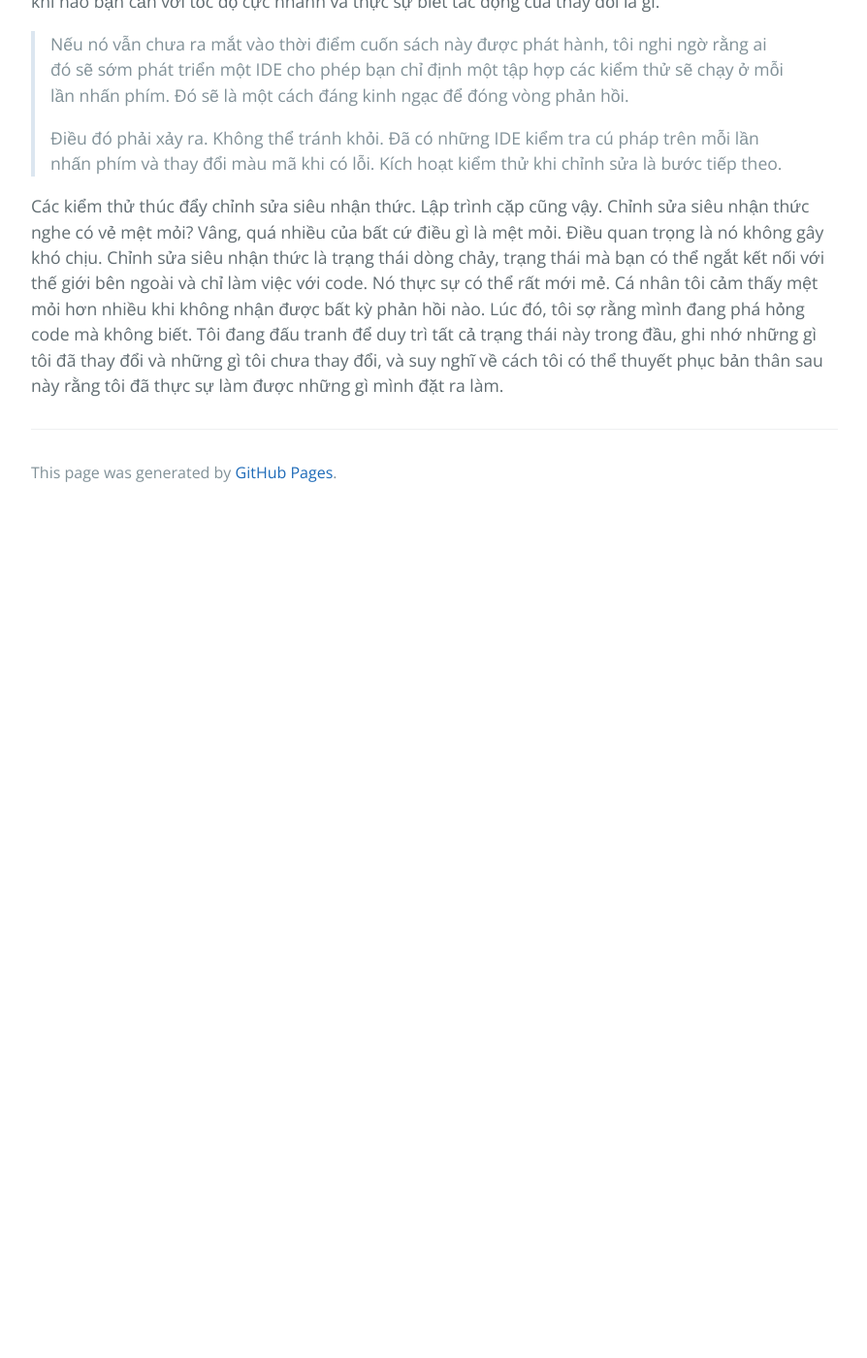
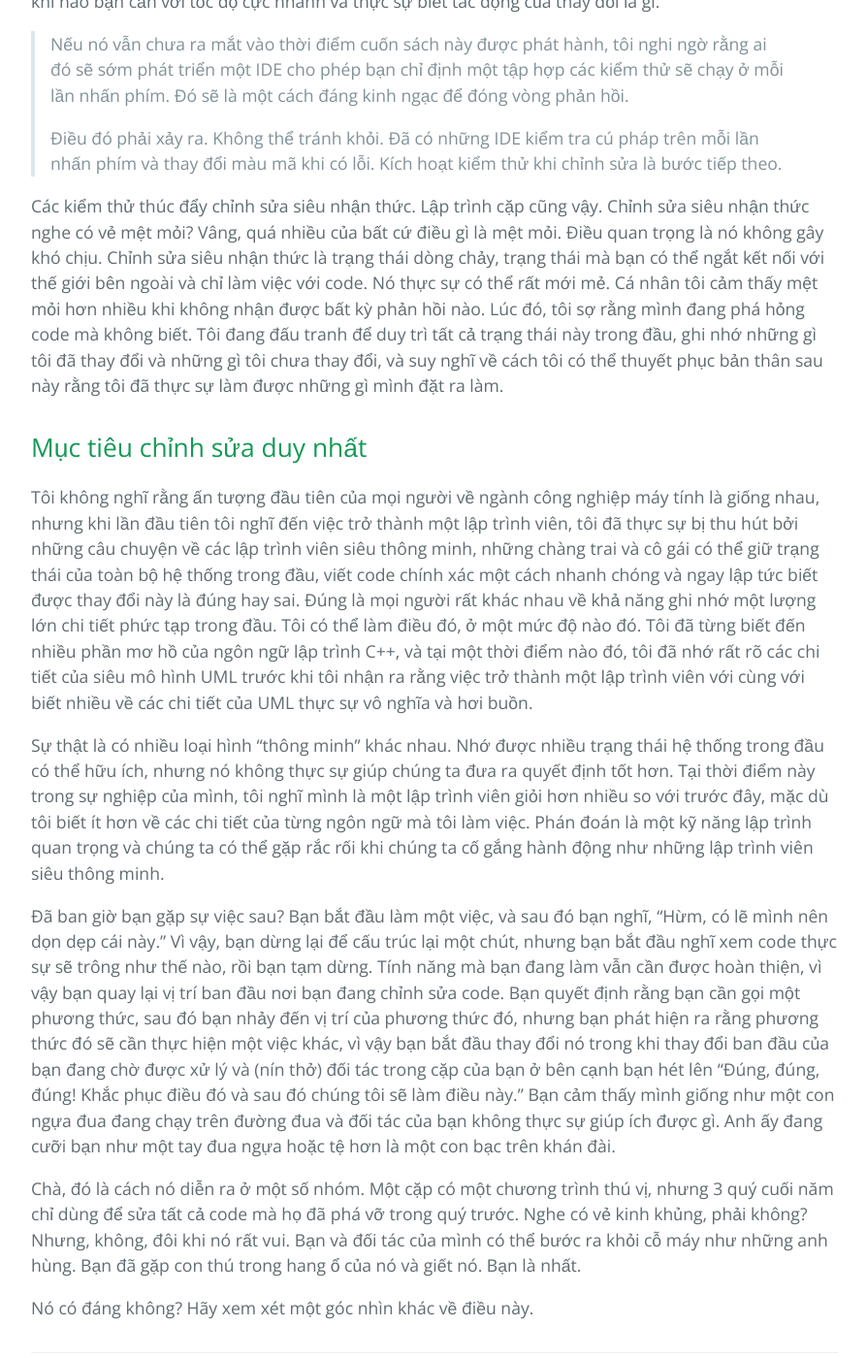
Before and after one commit to HaiBV/haibv.github.io, a Jekyll site: the page built from working-effectively-with-legacy-code/chapter-23-how-do-i-know-that-im-not-breaking-anything.md, in a window 1280 px wide and 1400 px high, scrolled down 1645 px. Shown: the whole window at 97% size, without its empty margins (192-1086 px from the left). Built offline with Jekyll 4.4.1, drawn with Linux system fonts in a browser that asks for light colours; our own code applies the rules of GitHub Pages for plain Markdown files; before the commit the page ends 2176 px from its top, so only the background shows below that.

Commit message:
Book - Working Efectively with Legacy Code - P2 - C23

```diff
--- a/working-effectively-with-legacy-code/chapter-23-how-do-i-know-that-im-not-breaking-anything.md
+++ b/working-effectively-with-legacy-code/chapter-23-how-do-i-know-that-im-not-breaking-anything.md
@@ -23,3 +23,15 @@ Khi ngồi trước bàn phím, chúng ta có thể phân loại tất cả tổ
 > Điều đó phải xảy ra. Không thể tránh khỏi. Đã có những IDE kiểm tra cú pháp trên mỗi lần nhấn phím và thay đổi màu mã khi có lỗi. Kích hoạt kiểm thử khi chỉnh sửa là bước tiếp theo.
 
 Các kiểm thử thúc đẩy chỉnh sửa siêu nhận thức. Lập trình cặp cũng vậy. Chỉnh sửa siêu nhận thức nghe có vẻ mệt mỏi? Vâng, quá nhiều của bất cứ điều gì là mệt mỏi. Điều quan trọng là nó không gây khó chịu. Chỉnh sửa siêu nhận thức là trạng thái dòng chảy, trạng thái mà bạn có thể ngắt kết nối với thế giới bên ngoài và chỉ làm việc với code. Nó thực sự có thể rất mới mẻ. Cá nhân tôi cảm thấy mệt mỏi hơn nhiều khi không nhận được bất kỳ phản hồi nào. Lúc đó, tôi sợ rằng mình đang phá hỏng code mà không biết. Tôi đang đấu tranh để duy trì tất cả trạng thái này trong đầu, ghi nhớ những gì tôi đã thay đổi và những gì tôi chưa thay đổi, và suy nghĩ về cách tôi có thể thuyết phục bản thân sau này rằng tôi đã thực sự làm được những gì mình đặt ra làm.
+
+## Mục tiêu chỉnh sửa duy nhất
+
+Tôi không nghĩ rằng ấn tượng đầu tiên của mọi người về ngành công nghiệp máy tính là giống nhau, nhưng khi lần đầu tiên tôi nghĩ đến việc trở thành một lập trình viên, tôi đã thực sự bị thu hút bởi những câu chuyện về các lập trình viên siêu thông minh, những chàng trai và cô gái có thể giữ trạng thái của toàn bộ hệ thống trong đầu, viết code chính xác một cách nhanh chóng và ngay lập tức biết được thay đổi này là đúng hay sai. Đúng là mọi người rất khác nhau về khả năng ghi nhớ một lượng lớn chi tiết phức tạp trong đầu. Tôi có thể làm điều đó, ở một mức độ nào đó. Tôi đã từng biết đến nhiều phần mơ hồ của ngôn ngữ lập trình C++, và tại một thời điểm nào đó, tôi đã nhớ rất rõ các chi tiết của siêu mô hình UML trước khi tôi nhận ra rằng việc trở thành một lập trình viên với cùng với biết nhiều về các chi tiết của UML thực sự vô nghĩa và hơi buồn.
+
+Sự thật là có nhiều loại hình "thông minh" khác nhau. Nhớ được nhiều trạng thái hệ thống trong đầu có thể hữu ích, nhưng nó không thực sự giúp chúng ta đưa ra quyết định tốt hơn. Tại thời điểm này trong sự nghiệp của mình, tôi nghĩ mình là một lập trình viên giỏi hơn nhiều so với trước đây, mặc dù tôi biết ít hơn về các chi tiết của từng ngôn ngữ mà tôi làm việc. Phán đoán là một kỹ năng lập trình quan trọng và chúng ta có thể gặp rắc rối khi chúng ta cố gắng hành động như những lập trình viên siêu thông minh.
+
+Đã ban giờ bạn gặp sự việc sau? Bạn bắt đầu làm một việc, và sau đó bạn nghĩ, "Hừm, có lẽ mình nên dọn dẹp cái này." Vì vậy, bạn dừng lại để cấu trúc lại một chút, nhưng bạn bắt đầu nghĩ xem code thực sự sẽ trông như thế nào, rồi bạn tạm dừng. Tính năng mà bạn đang làm vẫn cần được hoàn thiện, vì vậy bạn quay lại vị trí ban đầu nơi bạn đang chỉnh sửa code. Bạn quyết định rằng bạn cần gọi một phương thức, sau đó bạn nhảy đến vị trí của phương thức đó, nhưng bạn phát hiện ra rằng phương thức đó sẽ cần thực hiện một việc khác, vì vậy bạn bắt đầu thay đổi nó trong khi thay đổi ban đầu của bạn đang chờ được xử lý và (nín thở) đối tác trong cặp của bạn ở bên cạnh bạn hét lên "Đúng, đúng, đúng! Khắc phục điều đó và sau đó chúng tôi sẽ làm điều này." Bạn cảm thấy mình giống như một con ngựa đua đang chạy trên đường đua và đối tác của bạn không thực sự giúp ích được gì. Anh ấy đang cưỡi bạn như một tay đua ngựa hoặc tệ hơn là một con bạc trên khán đài.
+
+Chà, đó là cách nó diễn ra ở một số nhóm. Một cặp có một chương trình thú vị, nhưng 3 quý cuối năm chỉ dùng để sửa tất cả code mà họ đã phá vỡ trong quý trước. Nghe có vẻ kinh khủng, phải không? Nhưng, không, đôi khi nó rất vui. Bạn và đối tác của mình có thể bước ra khỏi cỗ máy như những anh hùng. Bạn đã gặp con thú trong hang ổ của nó và giết nó. Bạn là nhất.
+
+Nó có đáng không? Hãy xem xét một góc nhìn khác về điều này.
```
